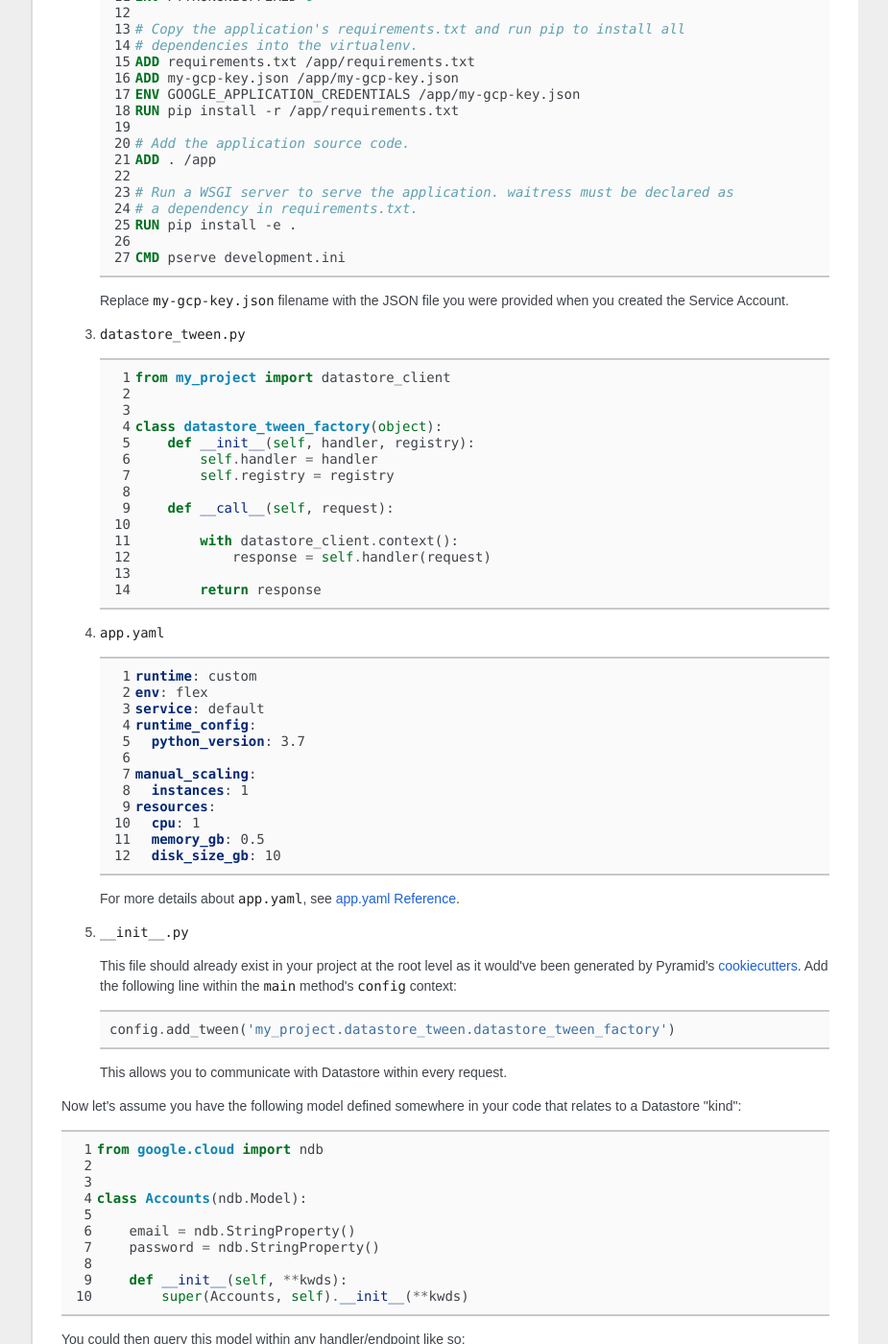
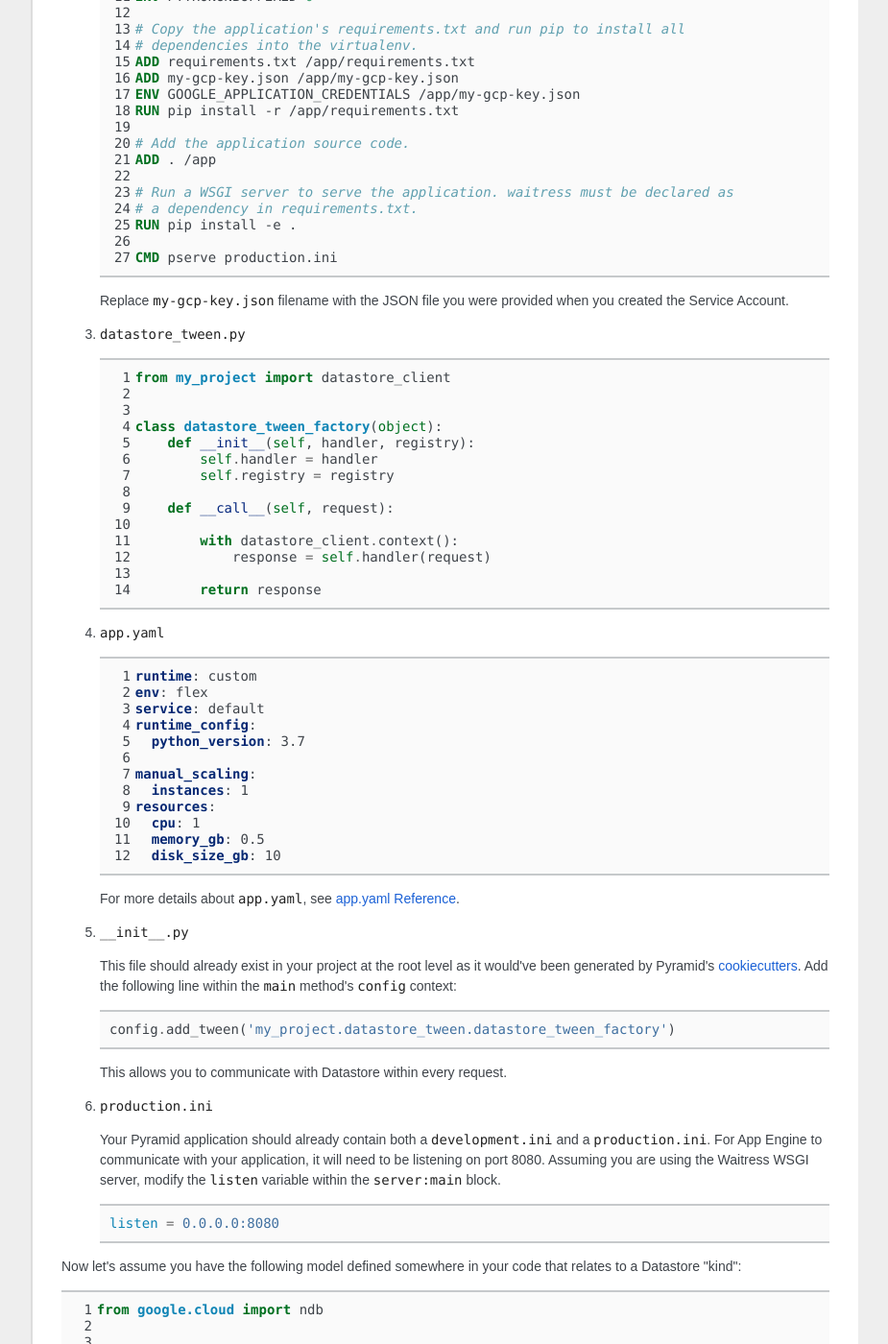
Before and after one commit to Pylons/pyramid_cookbook, a Sphinx documentation site: the page built from docs/deployment/gae_flex_datastore.rst, in a window 1280 px wide and 1400 px high, scrolled down 1233 px. Shown: the whole window at 96% size, without its empty margins (198-1123 px from the left). Built offline with Sphinx 7.4.7, drawn with Linux system fonts in a browser that asks for light colours; some web fonts are replaced.

Commit message:
Add configuration file detail for app engine

```diff
--- a/docs/deployment/gae_flex_datastore.rst
+++ b/docs/deployment/gae_flex_datastore.rst
@@ -77,7 +77,7 @@ Create the files with content as follows.
         # a dependency in requirements.txt.
         RUN pip install -e .
 
-        CMD pserve development.ini
+        CMD pserve production.ini
 
     Replace ``my-gcp-key.json`` filename with the JSON file you were provided when you created the Service Account.
 
@@ -131,6 +131,16 @@ Create the files with content as follows.
 
     This allows you to communicate with Datastore within every request.
 
+#.  ``production.ini``
+
+    Your :app:`Pyramid` application should already contain both a ``development.ini`` and a ``production.ini``.
+    For App Engine to communicate with your application, it will need to be listening on port 8080.
+    Assuming you are using the Waitress WSGI server, modify the ``listen`` variable within the ``server:main`` block.
+
+    .. code-block:: ini
+
+        listen = 0.0.0.0:8080
+
 
 Now let's assume you have the following model defined somewhere in your code that relates to a Datastore "kind":
 
```
